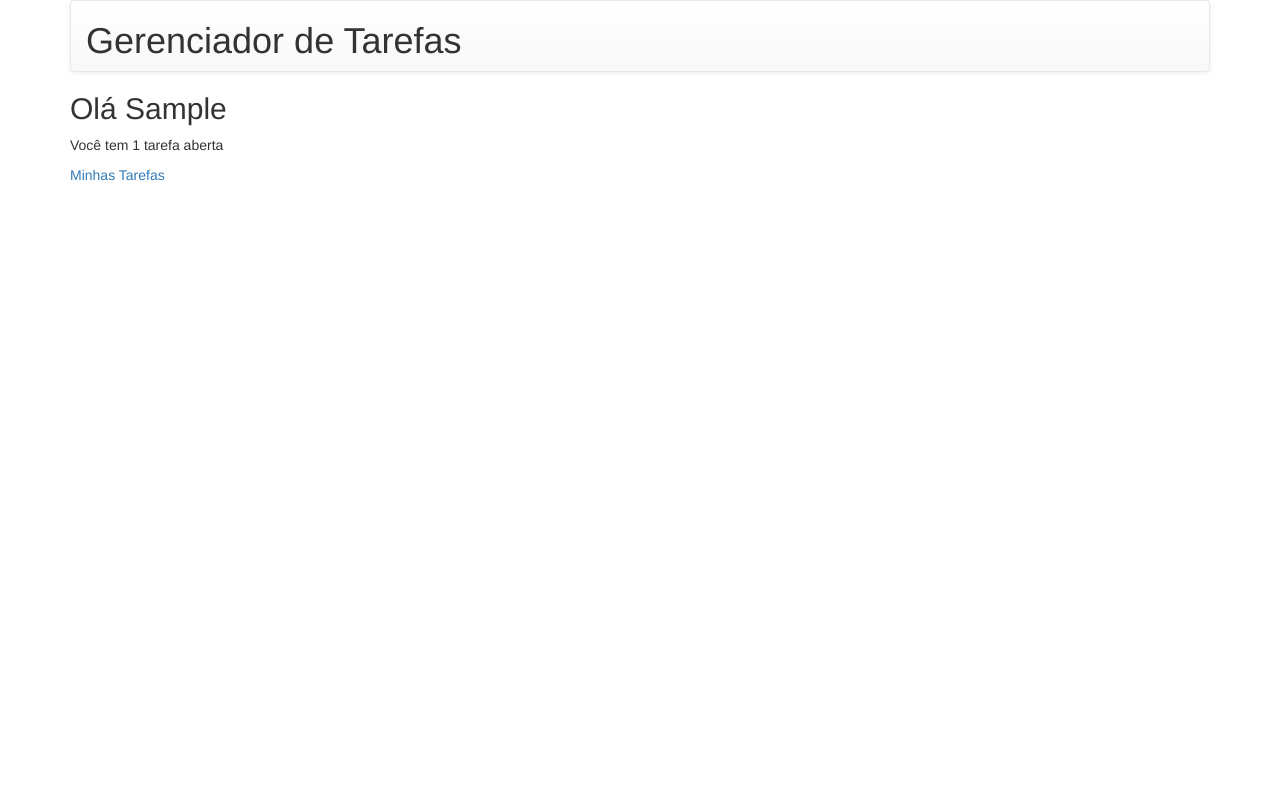
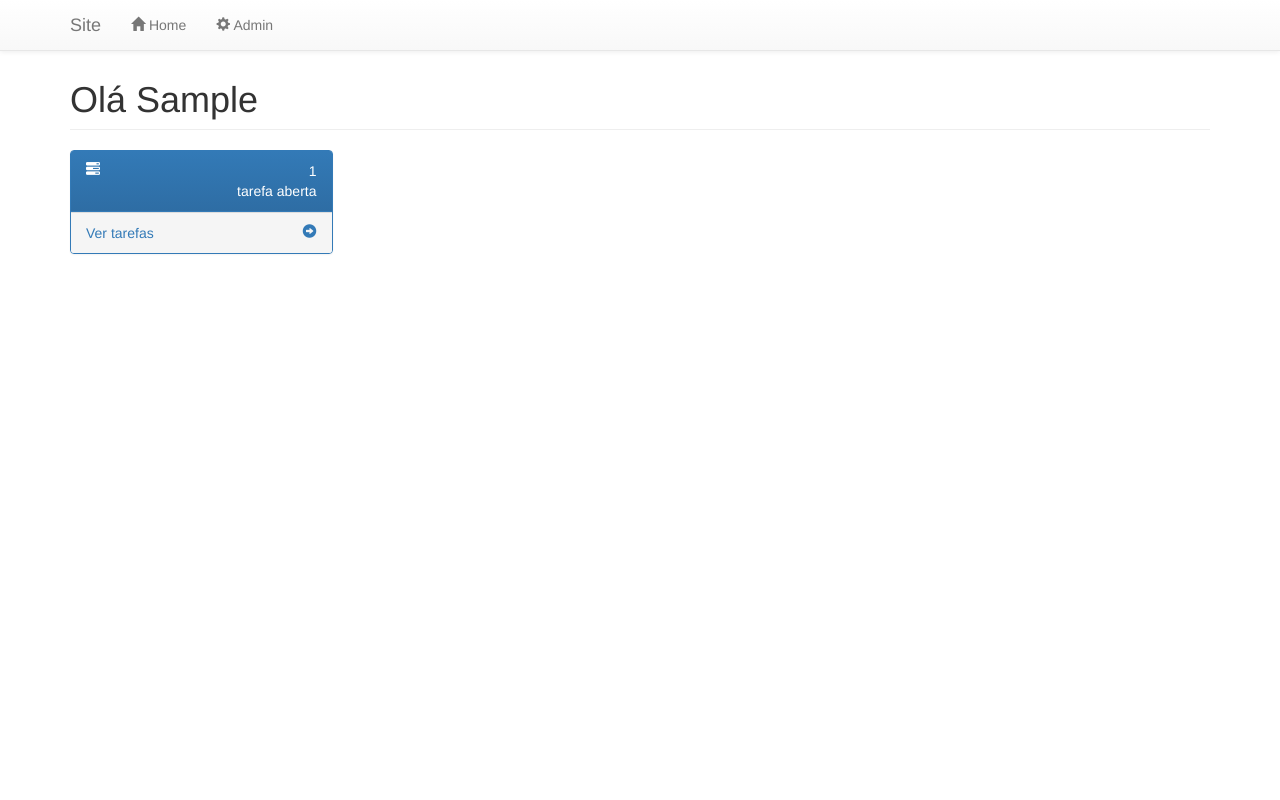
Before and after one commit to rg3915/tasks, a Django app: template task/templates/task/home.html in a window 1280 px wide. Run offline with Django 3.2, Linux system fonts and the light colour scheme; a user stored in the database is signed in; tables that the repository leaves empty hold one stand-in row (values such as "Sample post"); the template is opened without the code that fills it: most values are stand-ins (such as "Sample title", 1, 10 or a date in 2020); some libraries are stand-ins or nearby versions.

Commit message:
menu and bootstrap layout

```diff
--- a/task/templates/base.html
+++ b/task/templates/base.html
@@ -19,16 +19,19 @@
 
 {% block extrastyle %}{% endblock %}
 
+  <style>
+    body {
+      padding-top: 40px;
+    }
+  </style>
+
+
 </head>
 <body>
 	<div class="container">
-		<nav class="navbar navbar-default">
-			<div class="container-fluid">
-				<div class="navbar-header">
-					<h1>Gerenciador de Tarefas</h1>
-				</div><!-- navbar-header -->
-			</div><!-- container-fluid -->
-		</nav>
+
+	{% include "menu.html" %}
+
 		<div>
 			{% block content %}
 			{% endblock %}
--- /dev/null
+++ b/task/templates/menu.html
@@ -0,0 +1,20 @@
+<!-- Menu -->
+<div class="navbar navbar-default navbar-fixed-top">
+  <div class="container">
+    <div class="navbar-header">
+      <button type="button" class="navbar-toggle" data-toggle="collapse" data-target=".navbar-collapse">
+        <span class="icon-bar"></span>
+        <span class="icon-bar"></span>
+        <span class="icon-bar"></span>
+      </button>
+      <a class="navbar-brand" href="{% url 'home' %}">Site</a>
+    </div>
+    <div class="navbar-collapse collapse">
+      <ul class="nav navbar-nav">
+        <li><a href="{% url 'home' %}"><span class="glyphicon glyphicon-home"></span> Home</a></li>
+        <li><a href="{% url 'admin:index' %}"><span class="glyphicon glyphicon-cog"></span> Admin</a></li>
+        </li>
+      </ul>
+    </div>
+  </div>
+</div>
--- a/task/templates/task/home.html
+++ b/task/templates/task/home.html
@@ -1,13 +1,45 @@
 {% extends "base.html" %}
 
 {% block content %}
-	<h2>Olá {{ user.first_name }}</h2>
-	<p>Você tem {{ counter }}
-	{% if counter > 1 %}
-		tarefas abertas
-	{% else %}
-		tarefa aberta
-	{% endif %}
-	</p>
-	<p><a href="/task/">Minhas Tarefas</a></p>
+
+        <div id="page-wrapper">
+            <div class="row">
+                <div class="col-lg-12">
+                    <h1 class="page-header">Olá {{ user.first_name }}</h1>
+                </div>
+                <!-- /.col-lg-12 -->
+            </div>
+            <!-- /.row -->
+            <div class="row">
+                <div class="col-lg-3 col-md-6">
+                    <div class="panel panel-primary">
+                        <div class="panel-heading">
+                            <div class="row">
+                                <div class="col-xs-3">
+                                    <i class="glyphicon glyphicon-tasks"></i>
+                                </div>
+                                <div class="col-xs-9 text-right">
+                                    <div class="huge">{{ counter }}</div>
+                                    <div>
+	                                    {% if counter > 1 %}
+											tarefas abertas
+										{% else %}
+											tarefa aberta
+										{% endif %}
+									</div>
+                                </div>
+                            </div>
+                        </div>
+                        <a href="/task/">
+                            <div class="panel-footer">
+                                <span class="pull-left">Ver tarefas	</span>
+                                <span class="pull-right"><i class="glyphicon glyphicon-circle-arrow-right"></i></span>
+                                <div class="clearfix"></div>
+                            </div>
+                        </a>
+                    </div>
+                </div>
+            </div>
+        </div>
+
 {% endblock %}
```
Also changed, not shown: task/templates/task/task_archive.html (+7 -2 lines).
